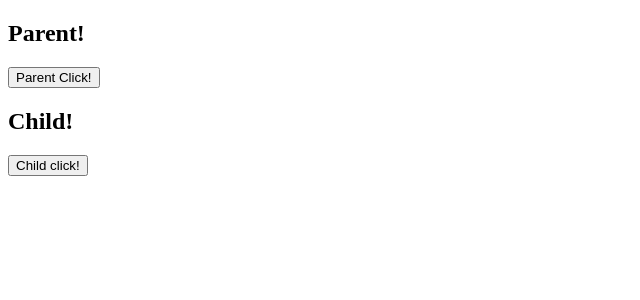
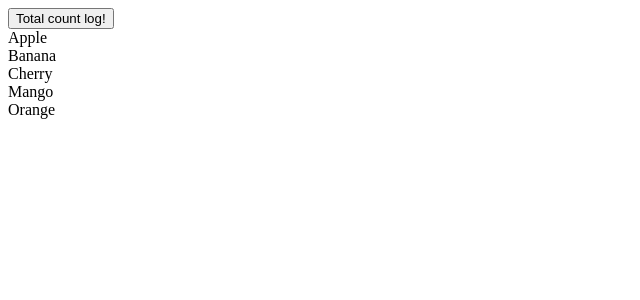
Before and after one commit to jyooj08/Svelte-Study, a Svelte app in the folder week5/component/: page / in a window 1280 px wide. Shown: the top 300 px of the page, without its empty margins (0-640 px from the left). Built offline with nearby package versions, Linux system fonts and the light colour scheme.

Commit message:
모듈 상황에서 데이터 정의

```diff
--- a/week5/component/src/App.svelte
+++ b/week5/component/src/App.svelte
@@ -1,13 +1,15 @@
 <script>
-  import Parent from "./Parent.svelte";
+  import Fruit, { count } from "./Fruit.svelte";
 
-  function handler(e) {
-    console.log(e.currentTarget);
-  }
-
-  function myEventHandler(e) {
-    console.log(e.detail.myName);
-  }
+  let fruits = ["Apple", "Banana", "Cherry", "Mango", "Orange"];
 </script>
 
-<Parent on:click={handler} on:myEvent={myEventHandler} />
+<button
+  on:click={() => {
+    console.log(count);
+  }}>Total count log!</button
+>
+
+{#each fruits as fruit}
+  <Fruit {fruit} />
+{/each}
--- /dev/null
+++ b/week5/component/src/Fruit.svelte
@@ -0,0 +1,15 @@
+<script context="module">
+  export let count = 0;
+</script>
+
+<script>
+  export let fruit;
+</script>
+
+<div
+  on:click={() => {
+    count++;
+  }}
+>
+  {fruit}
+</div>
```
Also changed, not shown: week5/component/src/App4.svelte (added, +13 -0 lines).
